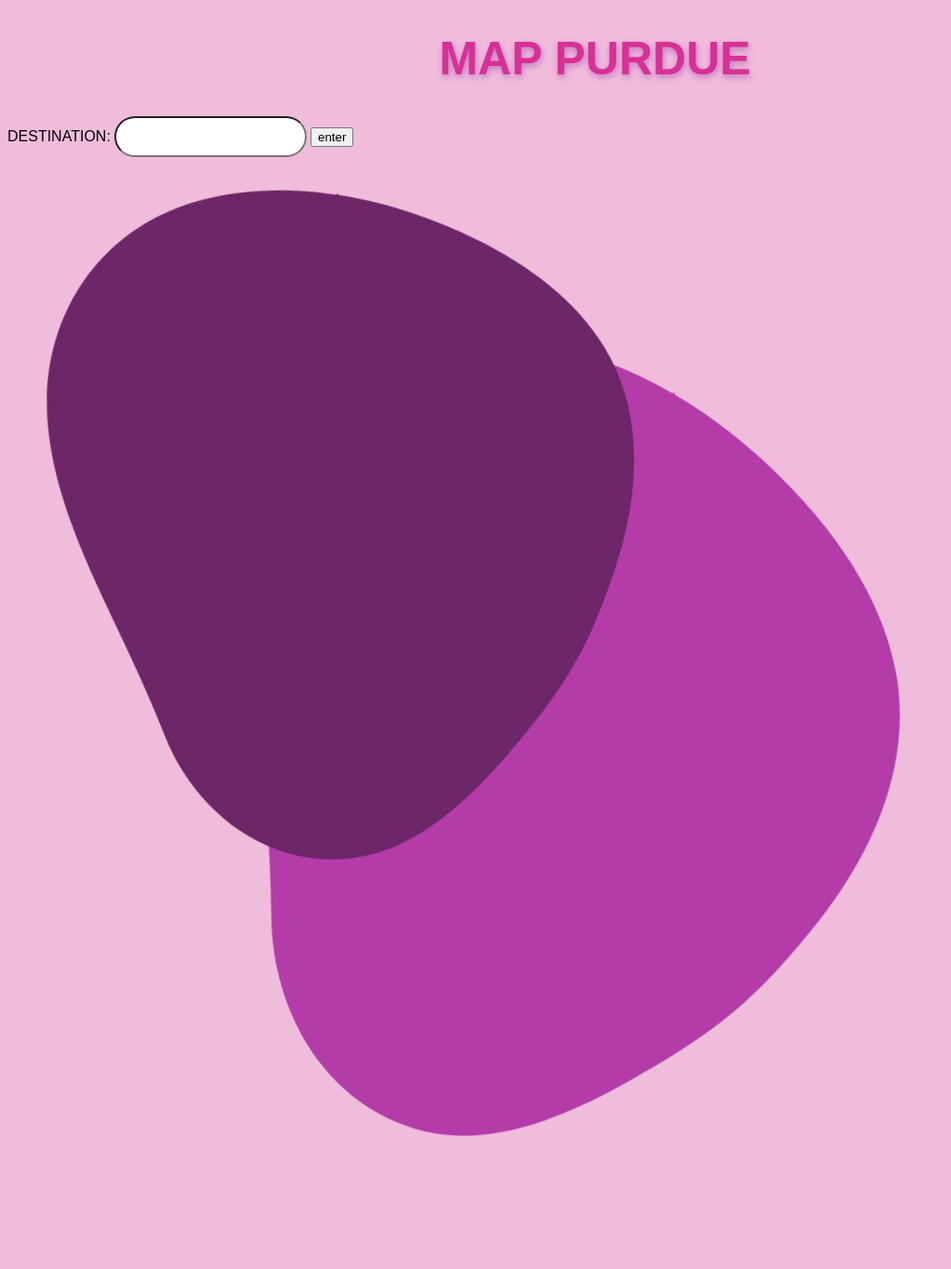
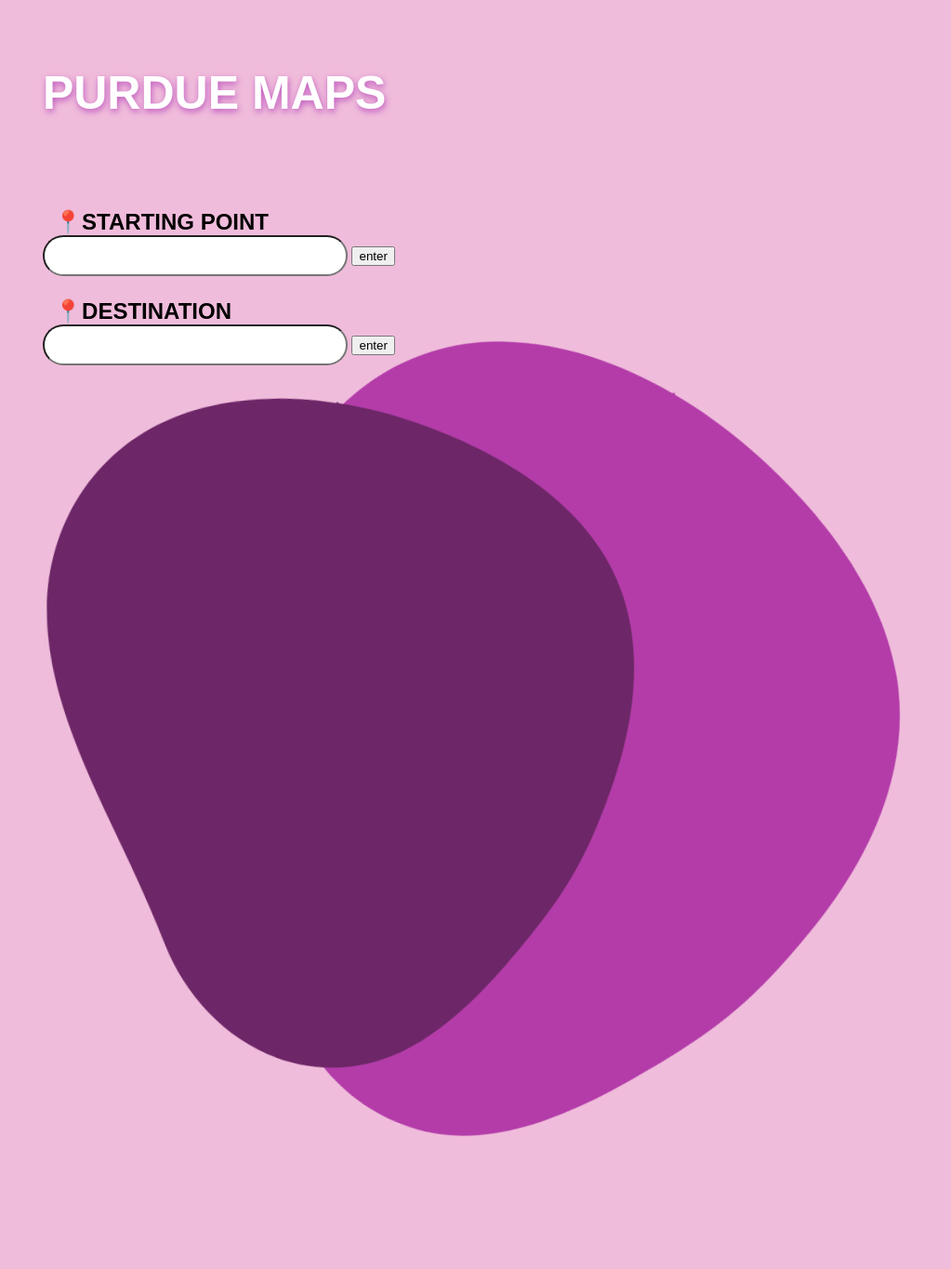
Before and after one commit to priyankasoe/MapPurdue, a Flask app: page / in a window 1280 px wide. Shown: the whole page at 93% size, without its empty margins (0-1023 px from the left). Run offline with Flask 3, Linux system fonts and the light colour scheme.

Commit message:
UI changes

```diff
--- a/static/style.css
+++ b/static/style.css
@@ -4,16 +4,32 @@
 }
 
 h1 {
-    text-shadow: 1px 3px 7px rgb(193, 116, 193);
+    text-shadow: 1px 3px 7px rgb(190, 87, 190);
     font-weight: bold;
-    text-align: center;
-    color: rgb(216, 48, 149);
+    text-align: left;
+    color: rgb(255, 255, 255);
     font-size: 50px;
+    padding: 3%;
+}
+
+.allInput {
+  padding-left: 3%;
 }
 
 input {
     padding:1%;
+    padding-left: 2%;
+    padding-right: 10%;
     border-radius:300px;
+}
+
+
+.inputTitle {
+  font-family: 'Poppins', sans-serif;
+  font-size: 24px;
+  font-weight: bold;
+  padding-left: 1%;
+  padding-top: 2%;
 }
 
 .blob {
--- a/templates/index.html
+++ b/templates/index.html
@@ -7,11 +7,26 @@
     <title>Document</title>
 </head>
 <body>
-    <h1> MAP PURDUE </h1>
+    <h1> PURDUE MAPS  </h1>
+    <div class="allInput">
     <div class="input">
-        <label for="fname">DESTINATION:</label>
-    <input type="text" id="fname" name="fname">
+        <label for="fname">
+            <div class="inputTitle">
+                &#128205STARTING POINT
+            </div>
+        </label>
+        <input type="text" id="fname" name="fname">
     <button>enter</button>
+    </div>
+    <div class="input">
+        <label for="fname">
+            <div class="inputTitle">
+                &#128205DESTINATION
+            </div>
+        </label>
+        <input type="text" id="fname" name="fname">
+        <button>enter</button>
+    </div>
     </div>
     <div class="blob">
         <!-- This SVG is from https://codepen.io/Ali_Farooq_/pen/gKOJqx -->
```
